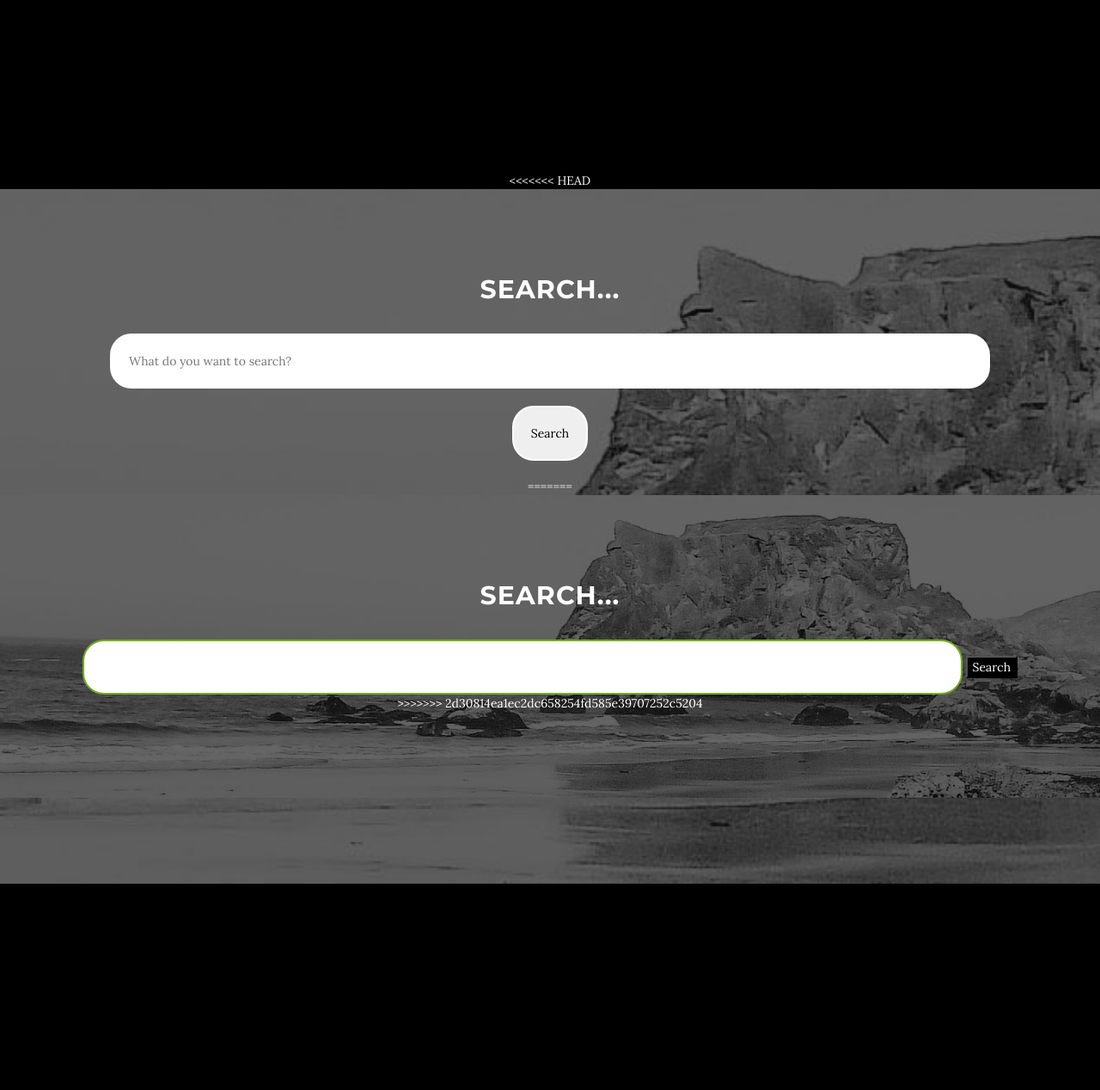
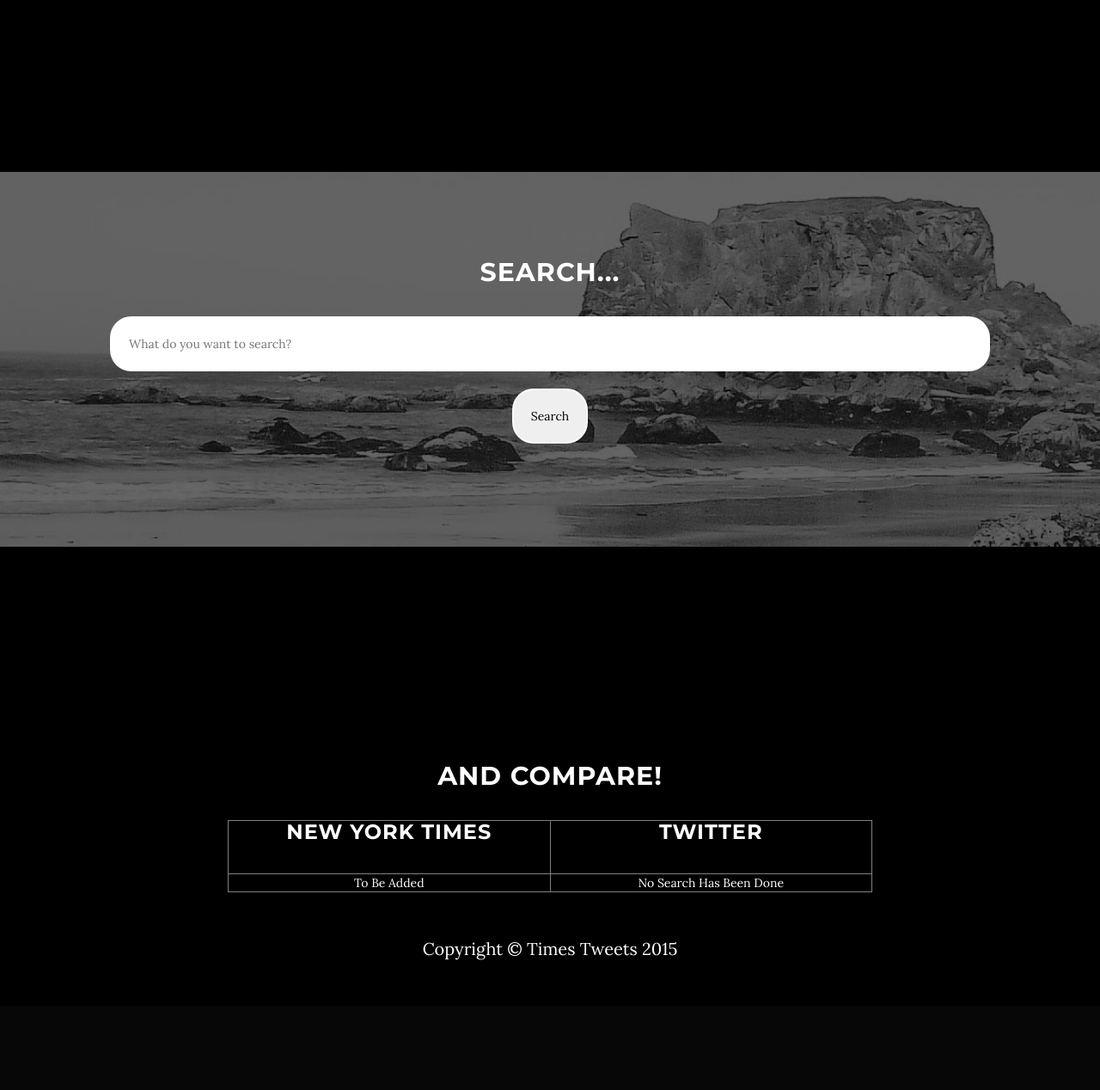
Before and after one commit to caitlinstanton/Times_Tweets, a Flask app: page / in a window 1280 px wide. Shown: the part 1616-2884 px from the top of the page at 86% size. After the commit the page ends 2733 px from the top, so only its background shows below. Run offline with Flask 2, Linux system fonts and the light colour scheme; some libraries are stand-ins or nearby versions.

Commit message:
Update index.html

```diff
--- a/templates/index.html
+++ b/templates/index.html
@@ -100,7 +100,6 @@
 
     <!-- Download Section -->
     <section id="download" class="content-section text-center">
-<<<<<<< HEAD
       <div class="download-section">
         <div class="download">
 	  <h2>Search...</h2>
@@ -110,22 +109,7 @@
 		<br>
 	    <input type="submit" value="Search" style="border-radius: 25px; border: 2px solid #ffffff; color: #000000; padding: 20px; text-size:150%; margin:20px;">
 	  </form>
-=======
-        <div class="download-section">
-            <div class="download">
-				<h2>Search...</h2>
-				<form method="POST" action="/">
-<input type="text" name="searchterm" value=""
-					style="border-radius: 25px;
-							border: 2px solid #73AD21;
-							padding: 20px;
-							width: 80%;
-							color:#000000;">
-<input type="submit" value="Search" style="background-color:black">
-</form>
-            </div>
->>>>>>> 2d30814ea1ec2dc658254fd585e39707252c5204
-        </div>
+
       </div>
     </section>
 
```
